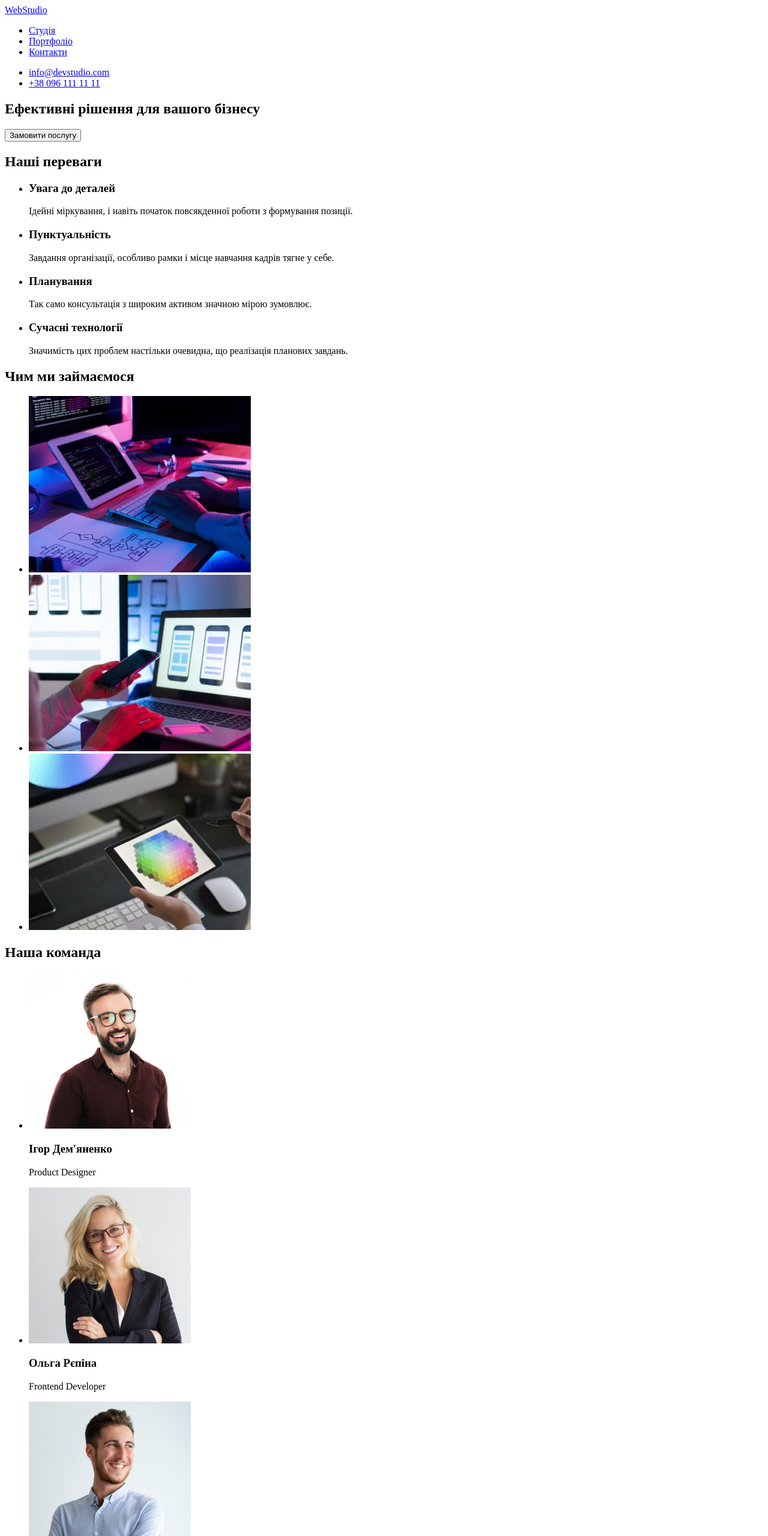
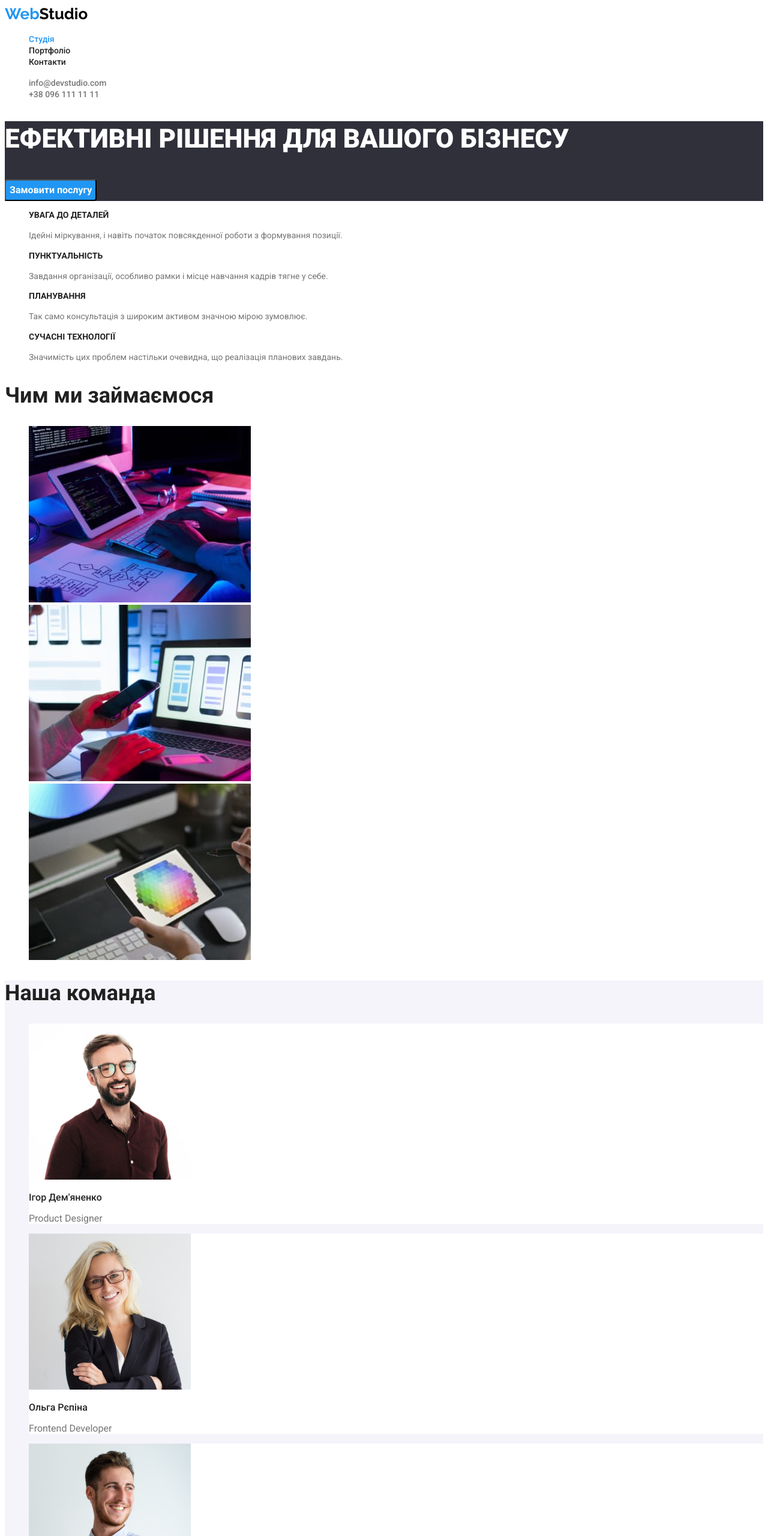
Before and after one commit to HrechykhaYurii/goit-markup-hw-02, a plain HTML site: page index.html in a window 1280 px wide. Shown: the top 2560 px of the page at 60% size. Drawn offline with Linux system fonts and the light colour scheme.

Commit message:
create portfolio.html and styles.css

```diff
--- /dev/null
+++ b/css/styles.css
@@ -0,0 +1,211 @@
+:root {
+    --main-dark-color: #2F303A;
+    --main-light-color: #FFFFFF;
+    --secondary-light-color: #F5F4FA;
+
+    --main-font-color: #212121;
+    --secondary-font-color: #757575;
+    --hero-font-color: #FFFFFF;
+
+    --logo-color: #2196F3;
+    --logo-header-color: #000000;
+    --logo-footer-color: #FFFFFF;
+    --hover-color: #2196F3;
+    --dark-hover-color:#188CE8;
+    --active-color: #2196F3;
+}
+
+/*Global*/
+body {
+    font-family: 'Roboto', sans-serif;
+    background-color: var(--main-light-color);
+    color: var(--main-font-color);
+}
+
+.visually-hidden {
+    position: absolute;
+    white-space: nowrap;
+    width: 1px;
+    height: 1px;
+    overflow: hidden;
+    border: 0;
+    padding: 0;
+    clip: rect(0 0 0 0);
+    clip-path: inset(50%);
+    margin: -1px;
+}
+
+.link {
+    text-decoration: none;
+    color: inherit;
+}
+
+.list {
+    list-style: none;
+}
+
+.active {
+    color: var(--active-color);
+}
+
+.section-title {
+    font-weight: 700;
+    font-size: 36px;
+    line-height: 1.17;
+}
+
+
+/* Logo */
+.logo {
+    font-family: 'Raleway', sans-serif;
+    font-size: 26px;
+    line-height: 1.19;
+    color: var(--logo-color);
+}
+
+/*Studio*/
+/*Header*/
+.logo-header {
+    color: var(--logo-header-color);
+}
+
+.contact-link {
+    color: var(--secondary-font-color);
+}
+
+.nav-link,
+.contact-link {
+    font-weight: 500;
+    font-size: 14px;
+    line-height: 1.14;
+}
+
+.nav-link:hover,
+.nav-link:focus {
+    color: var(--hover-color);
+}
+
+.contact-link:hover,
+.contact-link:focus {
+    color: var(--hover-color);
+}
+
+/* Main */
+.hero {
+    background-color: var(--main-dark-color);
+}
+
+.hero-title {
+    font-weight: 900;
+    font-size: 44px;
+    line-height: 1.36;
+    color: var(--hero-font-color);
+    text-transform: uppercase;
+}
+.hero-button {
+    font-weight: 700;
+    font-size: 16px;
+    line-height: 1.88;
+    color: var(--hero-font-color);
+    background-color: var(--logo-color);
+    cursor: pointer;
+    font-family: inherit;
+    border-radius: 4px;
+}
+
+.hero-button:hover,
+.hero-button:focus {
+    background-color: var(--dark-hover-color);
+}
+
+.box-title {
+    font-weight: 700;
+    font-size: 14px;
+    line-height: 1.14;
+    text-transform: uppercase;
+}
+
+.box-text {
+    font-size: 14px;
+    line-height: 1.7;
+    color: var(--secondary-font-color);
+}
+.card {
+    background-color: var(--secondary-light-color);
+}
+.card-item {
+    background-color: var(--main-light-color);
+}
+.card-name {
+    font-weight: 500;
+    font-size: 16px;
+    line-height: 1.19;
+}
+.card-prof {
+    font-size: 16px;
+    line-height: 1.19;
+    color: var(--secondary-font-color);
+}
+
+/* Footer */
+.page-footer {
+    background-color: var(--main-dark-color);
+}
+.logo-footer {
+    color: var(--logo-footer-color);
+}
+.footer-contact,
+.footer-link {
+    font-style: normal;
+    font-weight: 400;
+    font-size: 14px;
+    line-height: 1.7;
+}
+
+.footer-contact {
+    color: var(--main-light-color);
+}
+
+.footer-link {
+    color: rgba(255, 255, 255, 0.6);
+}
+
+.footer-contact:hover,
+.footer-contact:focus {
+    color: var(--hover-color);
+}
+
+.footer-link:hover,
+.footer-link:focus {
+    color: var(--hover-color);
+}
+
+/*Portfolio*/
+.button-filter {
+    font-weight: 500;
+    font-size: 16px;
+    line-height: 1.6;
+    color: var(--main-font-color);
+    background-color: var(--secondary-light-color);
+    cursor: pointer;
+    font-family: inherit;
+    border-radius: 4px;
+}
+
+.button-filter:hover,
+.button-filter:focus {
+    color: white;
+    background-color: var(--hover-color);
+}
+.portfolio-title {
+    font-weight: 700;
+    font-size: 18px;
+    line-height: 2;
+
+}
+
+.portfolio-name {
+    font-size: 16px;
+    line-height: 1.88;
+    color: var(--secondary-font-color);
+}
--- a/index.html
+++ b/index.html
@@ -4,57 +4,65 @@
     <meta charset="UTF-8">
     <meta http-equiv="X-UA-Compatible" content="IE=edge">
     <meta name="viewport" content="width=device-width, initial-scale=1.0">
+
     <title>Студія</title>
+    <link rel="preconnect" href="https://fonts.googleapis.com">
+    <link rel="preconnect" href="https://fonts.gstatic.com" crossorigin>
+    <link href="https://fonts.googleapis.com/css2?family=Raleway:wght@700&family=Roboto:wght@400;500;700;900&display=swap" rel="stylesheet">
+
+    <link rel="stylesheet" href="./css/styles.css">
 </head>
 <body>
     <!--Header-->
     <header>
         <nav>
-            <a href="./index.html">WebStudio</a>
-            <ul>
-                <li><a href="./index.html">Студія</a></li>
-                <li><a href="#">Портфоліо</a></li>
-                <li><a href="#">Контакти</a></li>
+            <a href="./index.html" class="logo link">Web<span class="logo-header">Studio</span></a>
+            <ul class="list">
+                <li><a href="./index.html" class="link nav-link active">Студія</a></li>
+                <li><a href="./portfolio.html" class="link nav-link">Портфоліо</a></li>
+                <li><a href="#" class="link nav-link">Контакти</a></li>
             </ul>
         </nav>
-        <ul>
-            <li><a href="info@devstudio.com">info@devstudio.com</a></li>
-            <li><a href="tel:+380961111111">+38 096 111 11 11</a></li>
+        <ul class="list">
+            <li><a href="info@devstudio.com" class="link contact-link">info@devstudio.com</a></li>
+            <li><a href="tel:+380961111111" class="link contact-link">+38 096 111 11 11</a></li>
         </ul>
     </header>
     <!--Main-->
     <main>
         <!--section1 Hero-->
+        <div class="hero">
         <section>
-            <h1>Ефективні рішення для вашого бізнесу</h1>
-            <button type="button">Замовити послугу</button>
+            <h1 class="hero-title">Ефективні рішення для вашого бізнесу</h1>
+            <button type="button" class="hero-button">Замовити послугу</button>
         </section>
+        </div>
         <!--section2 Benefits-->
         <section>
-            <h2>Наші переваги</h2>
-            <ul>
+            <h2 class="visually-hidden">Наші переваги</h2>
+            <ul class="list">
                 <li>
-                   <h3>Увага до деталей</h3>
-                   <p>Ідейні міркування, і навіть початок повсякденної роботи з формування позиції.</p>
+                   <h3 class="box-title">Увага до деталей</h3>
+                   <p class="box-text">Ідейні міркування, і навіть початок повсякденної роботи з формування позиції.</p>
                 </li>
                 <li>
-                    <h3>Пунктуальність</h3>
-                    <p>Завдання організації, особливо рамки і місце навчання кадрів тягне у себе.</p>
+                    <h3 class="box-title">Пунктуальність</h3>
+                    <p class="box-text">Завдання організації, особливо рамки і місце навчання кадрів тягне у себе.</p>
                 </li>
                 <li>
-                    <h3>Планування</h3>
-                    <p>Так само консультація з широким активом значною мірою зумовлює.</p>
+                    <h3 class="box-title">Планування</h3>
+                    <p class="box-text">Так само консультація з широким активом значною мірою зумовлює.</p>
                 </li>
                 <li>
-                    <h3>Сучасні технології</h3>
-                    <p>Значимість цих проблем настільки очевидна, що реалізація планових завдань.</p>
+                    <h3 class="box-title">Сучасні технології</h3>
+                    <p class="box-text">Значимість цих проблем настільки очевидна, що реалізація планових завдань.</p>
                 </li>
             </ul>
         </section>
         <!--section3 work-->
         <section>
-            <h2>Чим ми займаємося</h2>
-            <ul>
+            <h2 class="section-title">Чим ми займаємося</h2>
+            <ul class="list">
                 <li>
                     <img src="./images/computer.jpg" alt="Людина працює за комп'ютером" width="370" />
                 </li>
@@ -67,40 +75,40 @@
             </ul>
         </section>
         <!--section4 team-->
-        <section>
-            <h2>Наша команда</h2>
-            <ul>
-                <li>
+        <section class="card">
+            <h2 class="section-title">Наша команда</h2>
+            <ul class="list">
+                <li class="card-item">
                     <img src="./images/igor.jpg" alt="Чоловік в окулярах з бородою" width="270" />
-                    <h3>Ігор Дем'яненко</h3>
-                    <p>Product Designer</p>
+                    <h3 class="card-name">Ігор Дем'яненко</h3>
+                    <p class="card-prof">Product Designer</p>
                 </li>
-                <li>
+                <li class="card-item">
                     <img src="./images/olga.jpg" alt="Блондинка жінка в окулярах" width="270" />
-                    <h3>Ольга Рєпіна</h3>
-                    <p>Frontend Developer</p>
+                    <h3 class="card-name">Ольга Рєпіна</h3>
+                    <p class="card-prof">Frontend Developer</p>
                 </li>
-                <li>
+                <li class="card-item">
                     <img src="./images/nikolay.jpg" alt="Чоловік з посмішкою у світлій сорочці" width="270" />
-                    <h3>Микола Тарасов</h3>
-                    <p>Marketing</p>
+                    <h3 class="card-name">Микола Тарасов</h3>
+                    <p class="card-prof">Marketing</p>
                 </li>
-                <li>
+                <li class="card-item">
                     <img src="./images/mihail.jpg" alt="Чоловік в окулярах у темній футболці" width="270" />
-                    <h3>Михайло Єрмаков</h3>
-                    <p>UI Designer</p>
+                    <h3 class="card-name">Михайло Єрмаков</h3>
+                    <p class="card-prof">UI Designer</p>
                 </li>
             </ul>
         </section>
     </main>
     <!--Footer-->
-    <footer>
-        <a href="./index.html">WebStudio</a>
+    <footer class="page-footer">
+        <a href="./index.html" class="logo link">Web<span class="logo-footer">Studio</span></a>
         <address>
-            <ul>
-                <li><a href="https://goo.gl/maps/CPtrU1FHBa2aNyZL9" target="_blank" rel="noopener noreferrer">г. Киев, пр-т Леси Украинки,26</a></li>
-                <li><a href="mailto:info@devstudio.com">info@devstudio.com</a></li>
-                <li><a href="tel:+380961111111">+38 096 111 11 11</a></li>
+            <ul class="list">
+                <li><a href="https://goo.gl/maps/CPtrU1FHBa2aNyZL9" target="_blank" rel="noopener noreferrer" class="link footer-contact">г. Киев, пр-т Леси Украинки, 26</a></li>
+                <li><a href="mailto:info@devstudio.com" class="link footer-link">info@devstudio.com</a></li>
+                <li><a href="tel:+380961111111" class="link footer-link">+38 096 111 11 11</a></li>
             </ul>
         </address>
     </footer>
```
Also changed, not shown: portfolio.html (added, +132 -0 lines), images/borders.jpg (added), images/boxes.jpg (added), images/business.jpg (added), images/lab.jpg (added), images/magazine.jpg (added), images/poster.jpg (added), images/prime.jpg (added), images/restoran.jpg (added), images/tehno.jpg (added).
